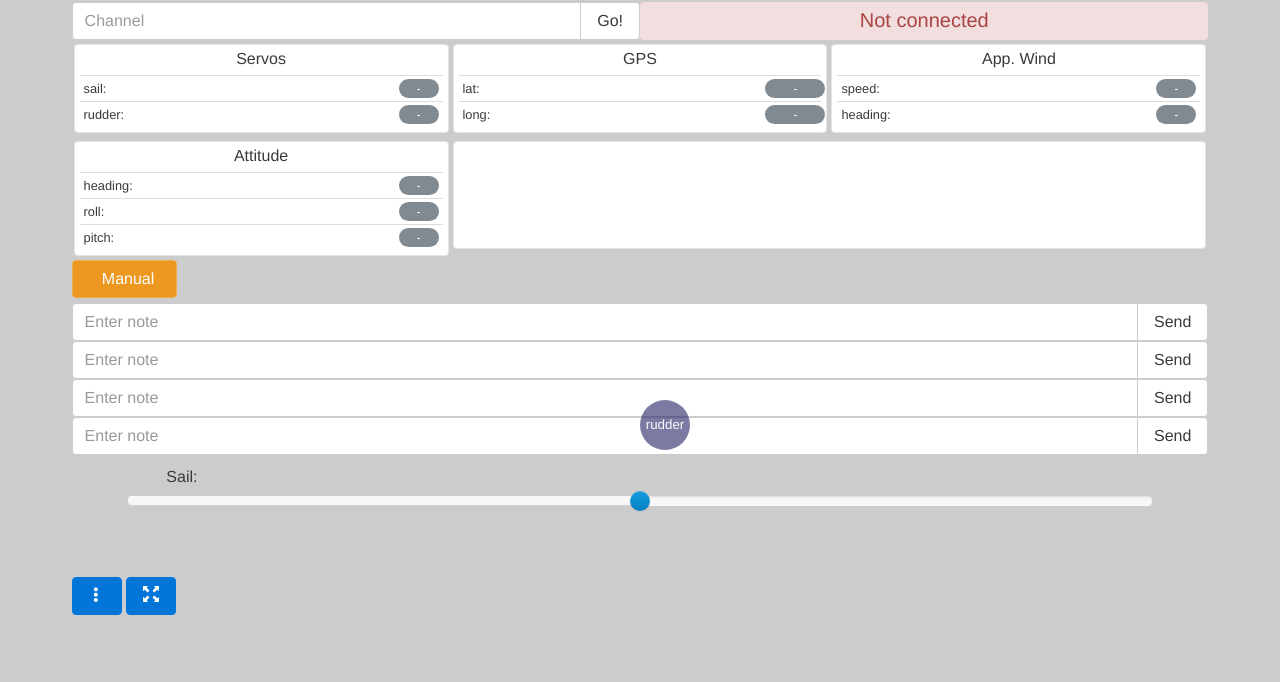
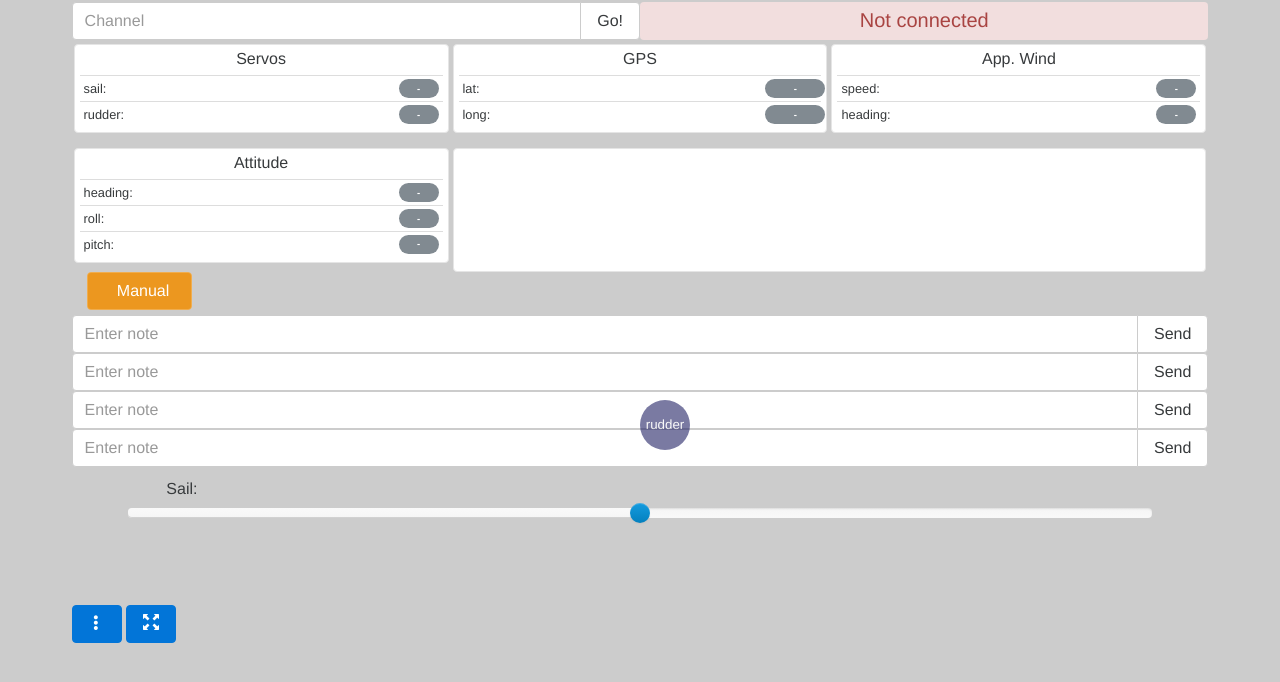
Before and after one commit to psiphi75/wrc-controller, a website: page public/index.html in a window 1280 px wide. Drawn offline with nearby package versions, Linux system fonts and the light colour scheme.

Commit message:
Updated version

```diff
--- a/package.json
+++ b/package.json
@@ -2,7 +2,7 @@
   "name": "wrc-controller",
   "description": "This allows you to remotely control a device using a mobile web browser using via web-remote-control proxy.",
   "license": "APSL-2.0",
-  "version": "0.0.10",
+  "version": "0.0.12",
   "main": "index.js",
   "author": {
     "name": "Simon M. Werner",
@@ -25,7 +25,7 @@
     "web"
   ],
   "dependencies": {
-     "web-remote-control": "^1.9.5",
+     "web-remote-control": "^1.9.6",
      "node-static": "^0.7.8"
   }
 }
--- a/public/index.html
+++ b/public/index.html
@@ -45,7 +45,7 @@
         </div>
 
         <!-- 2nd Row -->
-        <div class="row row-height-large toy-stat">
+        <div class="row row-height-medium toy-stat">
             <div id="servos" class="col-xs-4">
                 <div class="card card-block">
                     <h6 class="card-title">Servos</h6>
@@ -97,7 +97,7 @@
         </div>
 
         <!-- GPS and log box -->
-        <div class="row row-height-medium toy-stat">
+        <div class="row row-height-large toy-stat">
             <div id="attitude" class="col-xs-4">
                 <div class="card card-block">
                     <h6 class="card-title">Attitude</h6>
@@ -130,11 +130,18 @@
         </div>
 
 
-        <!-- Manual / Auto override -->
-        <div class="row">
-            <div class="col-xs-12" style="margin-bottom: 5px;">
+        <div class="row row-height-small">
+
+            <!-- Manual / Auto override -->
+            <div class="col-xs-3" style="margin-bottom: 5px;">
                 <input id="toggle-robot" data-toggle="toggle" data-on="Robotic" data-off="Manual" data-onstyle="success" data-offstyle="warning" type="checkbox">
             </div>
+
+            <!-- Actual rudder and sail / Based on TW Angle -->
+            <!-- <div class="col-xs-3" style="margin-bottom: 5px;">
+                <input id="toggle-control-method" data-toggle="toggle" data-on="Actual" data-off="TW Angle" data-onstyle="success" data-offstyle="warning" type="checkbox">
+            </div> -->
+
         </div>
 
 
@@ -181,7 +188,7 @@
         </div>
 
         <!-- The RC frame -->
-        <div class="row row-height-medium">
+        <div class="row row-height-large">
             <div id="controller" class="col-xs-1"></div>
             <div id="ball">
                 <p>rudder</p>
--- a/public/res/style.css
+++ b/public/res/style.css
@@ -106,10 +106,10 @@ body {
     height: 50vh;
 }
 .row-height-large {
-    height: 10vh;
+    height: 16vh;
 }
 .row-height-medium {
-    height: 14vh;
+    height: 13vh;
 }
 .col-xs-6, .col-xs-12 {
      min-height: 0;
```
Also changed, not shown: public/res/Main.js (+37 -0 lines), public/lib/web-remote-control.js.
